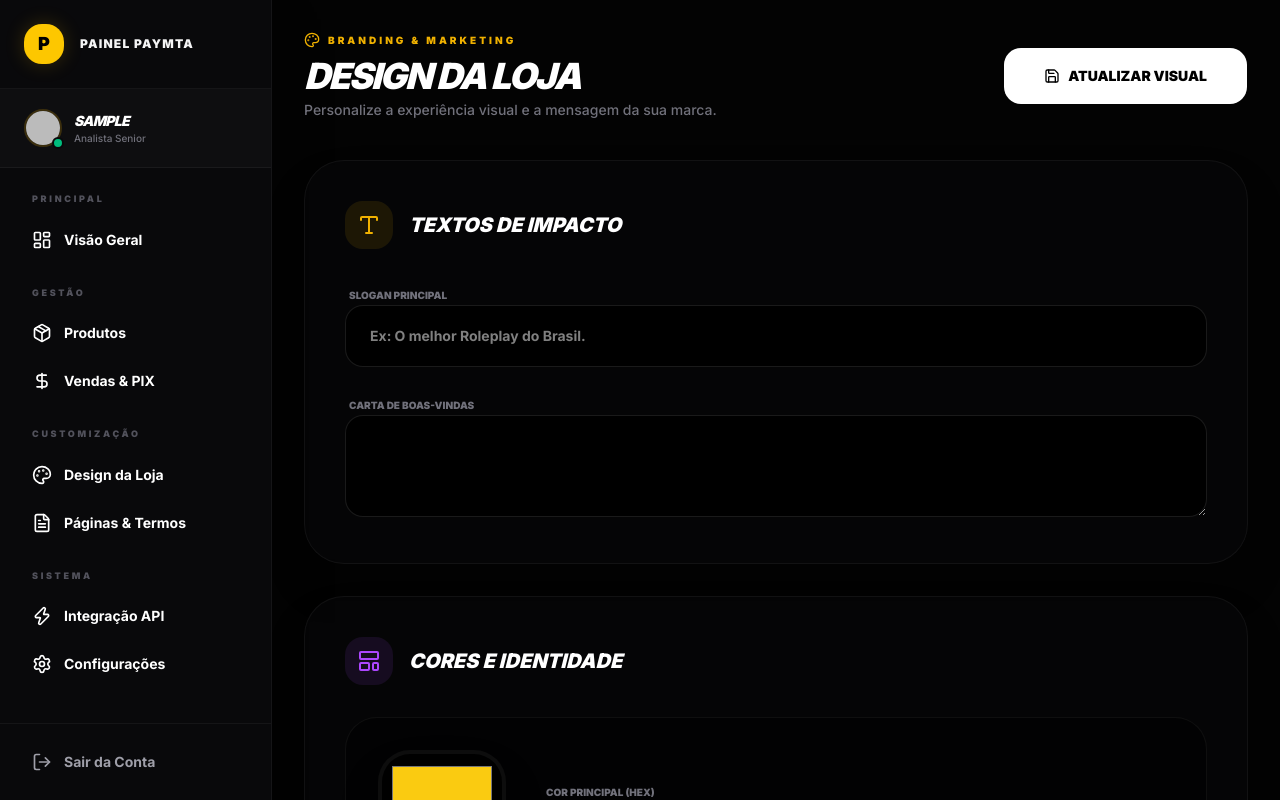
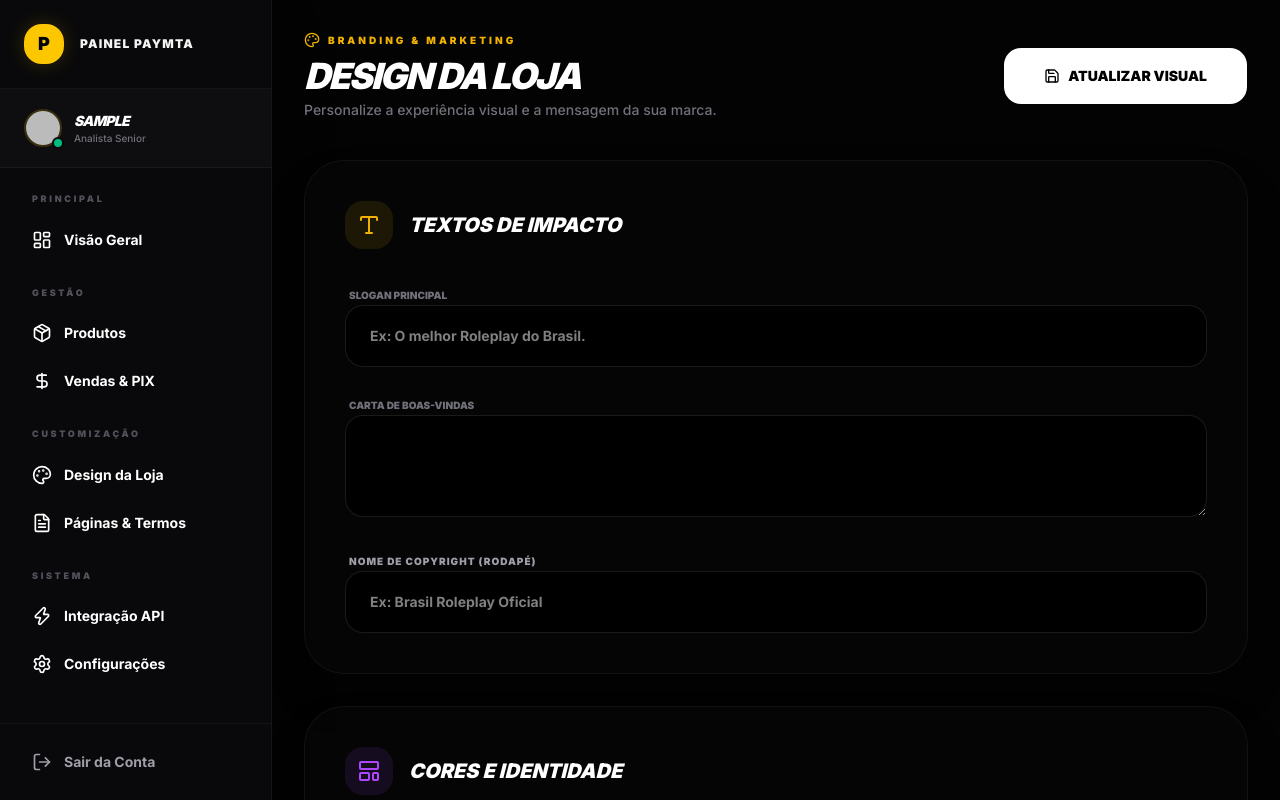
Before and after one commit to pedroaugustoti/paymta, a Next.js app: page /dashboard/aparencia in a window 1280 px wide. Shown: the top 800 px of the page. Built offline with nearby package versions, Linux system fonts and the light colour scheme; no server answers; the database is empty; sample sign-in values are in the browser's storage.

Commit message:
update: Alterado os insert pelo aba page do design para o rodapé da slug.

```diff
--- a/src/app/[slug]/layout.tsx
+++ b/src/app/[slug]/layout.tsx
@@ -71,6 +71,8 @@ export default function ShopLayout({ children }: { children: React.ReactNode })
     { label: "Ranks", href: `/${slug}/ranks` },
     { label: "Loja VIP", href: `/${slug}/loja` },
   ];
+
+  const displayFooterName = settings.footerName || settings.serverName;
 
   return (
     <div
@@ -166,13 +168,24 @@ export default function ShopLayout({ children }: { children: React.ReactNode })
             {/* BRANDING */}
             <div className="md:col-span-4 space-y-8">
               <div className="flex items-center gap-4">
-                <div className="w-10 h-10 bg-white/5 rounded-xl flex items-center justify-center font-black text-white text-sm border border-white/10 uppercase italic shadow-inner">
-                  {(settings.footerName || settings.serverName || "B").charAt(0)}
-                </div>
+                {/* Se houver logo cadastrada, ela aparece aqui também */}
+                {settings.logoUrl ? (
+                  <img
+                    src={settings.logoUrl}
+                    alt="Logo"
+                    className="h-10 w-auto object-contain opacity-80 hover:opacity-100 transition-all duration-300"
+                  />
+                ) : (
+                  <div className="w-10 h-10 bg-white/5 rounded-xl flex items-center justify-center font-black text-white text-sm border border-white/10 uppercase italic shadow-inner">
+                    {(displayFooterName || "B").charAt(0)}
+                  </div>
+                )}
+
                 <span className="text-2xl font-black uppercase tracking-tighter italic text-white">
-                  {settings.footerName || settings.serverName}
+                  {displayFooterName}
                 </span>
               </div>
+
               <p className="text-[11px] text-zinc-500 font-bold leading-relaxed uppercase italic tracking-widest max-w-xs">
                 {settings.slogan || "Elevando o nível do seu Roleplay com tecnologia PayMTA."}
               </p>
@@ -227,8 +240,9 @@ export default function ShopLayout({ children }: { children: React.ReactNode })
 
           {/* COPYRIGHT & TECH STACK */}
           <div className="pt-10 border-t border-white/5 flex flex-col md:flex-row justify-between items-center gap-6">
+            {/* Substitua o settings.serverName por displayFooterName */}
             <p className="text-[9px] font-black text-zinc-700 uppercase tracking-[0.4em] text-center md:text-left italic">
-              © {new Date().getFullYear()} {settings.serverName}. TODOS OS DIREITOS RESERVADOS. <br className="md:hidden" />
+              © {new Date().getFullYear()} {displayFooterName}. TODOS OS DIREITOS RESERVADOS.
             </p>
           </div>
         </div>
--- a/src/app/dashboard/aparencia/page.tsx
+++ b/src/app/dashboard/aparencia/page.tsx
@@ -25,6 +25,7 @@ export default function AppearancePage() {
     youtubeUrl: "",
     slogan: "",
     description: "",
+    footerName: "",
   });
 
   useEffect(() => {
@@ -42,6 +43,7 @@ export default function AppearancePage() {
             youtubeUrl: data.youtubeUrl || "",
             slogan: data.slogan || "",
             description: data.description || "",
+            footerName: data.footerName || "",
           });
         }
       } catch (err) {
@@ -117,6 +119,18 @@ export default function AppearancePage() {
               <label className="text-[10px] font-black text-zinc-500 uppercase ml-1">Carta de Boas-Vindas</label>
               <textarea rows={3} value={form.description} onChange={(e) => setForm({...form, description: e.target.value})} className="w-full bg-black border border-white/10 rounded-2xl py-5 px-6 text-sm text-white font-medium" />
             </div>
+            <div className="space-y-4 mt-6">
+            <label className="text-[10px] font-black text-zinc-400 uppercase tracking-widest ml-1">
+              Nome de Copyright (Rodapé)
+            </label>
+            <input
+              type="text"
+              value={form.footerName}
+              onChange={(e) => setForm({...form, footerName: e.target.value})}
+              placeholder="Ex: Brasil Roleplay Oficial"
+              className="w-full bg-black border border-white/10 rounded-2xl py-5 px-6 text-sm focus:border-yellow-500 outline-none text-white font-bold transition-all"
+            />
+          </div>
           </div>
         </section>
 
```
